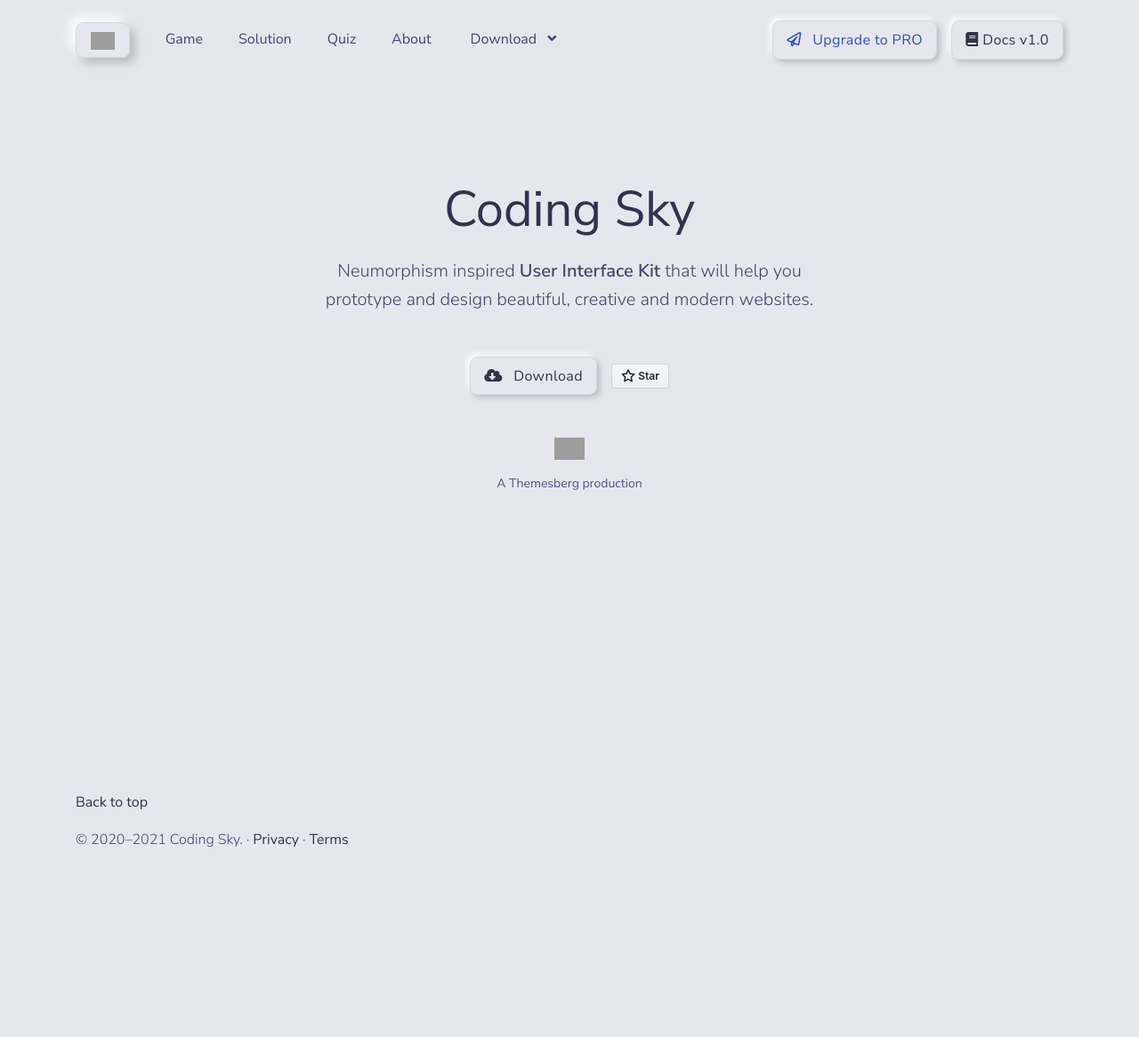
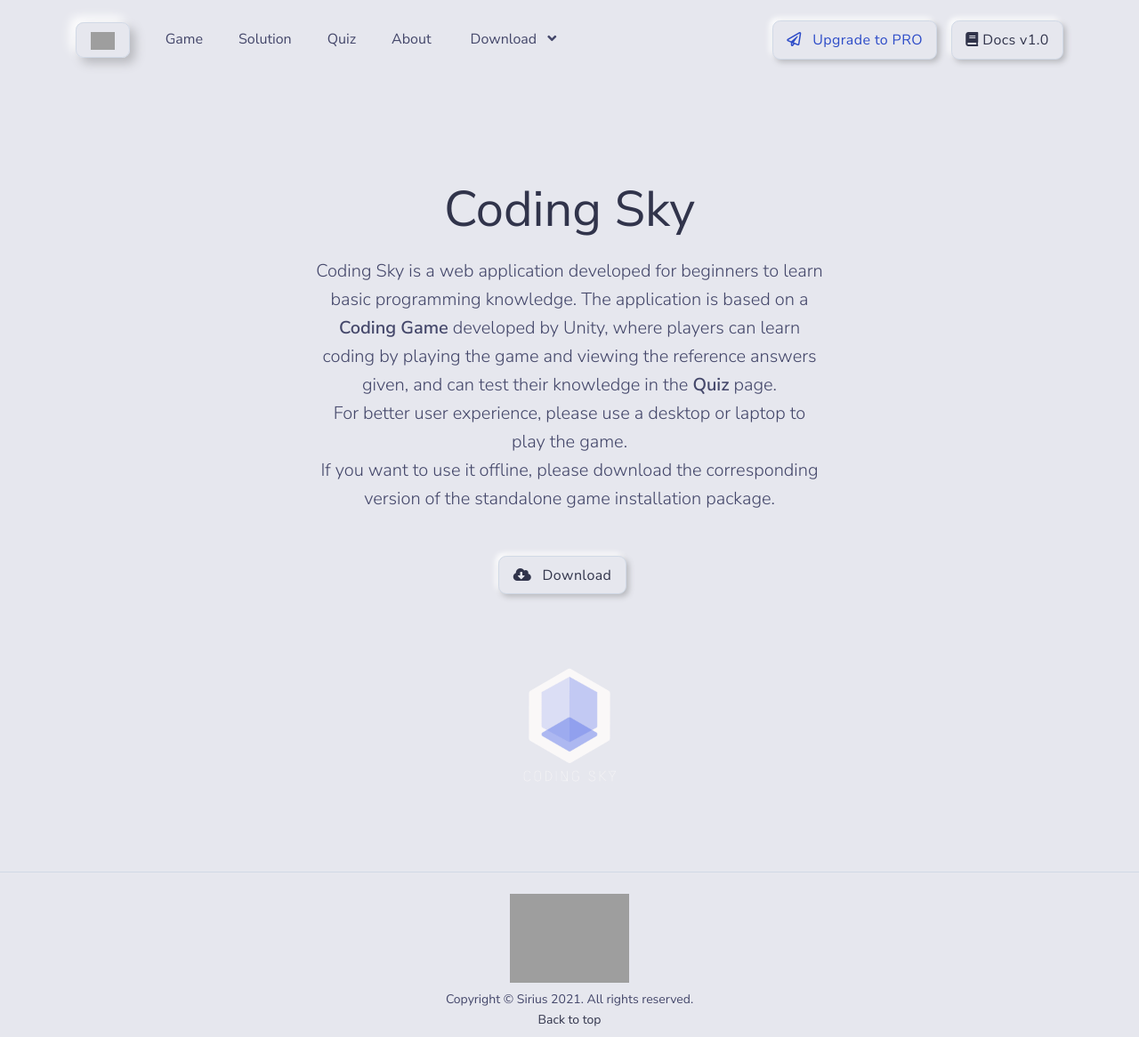
Before and after one commit to Siriusq/coding_sky, a Django app: page / in a window 1280 px wide. Shown: the whole page at 89% size. Before the commit the page ends 952 px from the top, so only its background shows below. Run offline with Django 3.2, Linux system fonts and the light colour scheme; some libraries are stand-ins or nearby versions; grey boxes are pictures that could not be loaded.

Commit message:
Footer Added

```diff
--- a/coding/templates/coding/base.html
+++ b/coding/templates/coding/base.html
@@ -115,20 +115,28 @@
                     {% block body_block %}{% endblock %}
                 </div>
             </section>
+        </main>
 
-
-
-
-                <br/><br/><br/><br/><br/><br/><br/><br/><br/><br/><br/><br/>
-        {#        <-- FOOTER -->#}
-                <footer class="container">
-                    <p class="float-end"><a href="#">Back to top</a></p>
-                    <p>&copy; 2020–2021 Coding Sky. &middot; <a href="#">Privacy</a> &middot; <a href="#">Terms</a></p>
-                </footer>
-
-            </main>
-
-
+        {#     <-- FOOTER -->#}
+        <footer class="d-flex pb-2 pt-3 pt-md-4 border-top border-light bg-primary">
+            <div class="container">
+                 <div class="row">
+                    <div class="col">
+                        <a href="https://github.com/Siriusq" target="_blank" class="d-flex justify-content-center">
+                            <img src="{% static 'img/large/logo1.svg' %}" height="100" class="mb-2" alt="Themesberg Logo">
+                        </a>
+                        <div class="d-flex text-center justify-content-center align-items-center" role="contentinfo">
+                            <p class="font-weight-normal font-small mb-0">Copyright © Sirius
+                                <span class="current-year">2021</span>. All rights reserved.
+                            </p>
+                        </div>
+                        <div class="d-flex text-center justify-content-center align-items-center" role="contentinfo">
+                            <p class="font-weight-normal font-small mb-0"><a href="#">Back to top</a></p>
+                        </div>
+                    </div>
+                </div>
+            </div>
+        </footer>
 
 
     <!-- JS -->
--- a/coding/templates/coding/index.html
+++ b/coding/templates/coding/index.html
@@ -11,16 +11,19 @@
         <h1 class="display-2 mb-3">
             Coding Sky
         </h1>
-        <p class="lead px-md-6 mb-5">Neumorphism inspired <strong>User Interface Kit</strong> that will help you prototype and design beautiful, creative and modern websites.</p>
+        <p class="lead px-md-6 mb-5">
+            Coding Sky is a web application developed for beginners to learn basic programming knowledge.
+            The application is based on a <strong>Coding Game</strong> developed by Unity, where players can learn coding by playing the game and viewing the reference answers given, and can test their knowledge in the <strong>Quiz</strong> page.
+            <br>
+            For better user experience, please use a desktop or laptop to play the game.
+            <br>
+            If you want to use it offline, please download the corresponding version of the standalone game installation package.
+        </p>
         <div class="d-flex flex-column flex-wrap flex-md-row justify-content-md-center mb-5">
-            <a href="https://themesberg.com/product/ui-kits/neumorphism-ui" target="_blank" class="btn btn-primary mb-3 mb-lg-0 mr-3"><i class="fas fa-cloud-download-alt mr-2"></i> Download</a>
-            <div class="mt-2">
-                <a class="github-button" href="https://github.com/themesberg/neumorphism-ui" data-color-scheme="no-preference: dark; light: light; dark: light;" data-icon="octicon-star" data-size="large" data-show-count="true" aria-label="Star themesberg/neumorphism-ui on GitHub">Star</a>
-            </div>
+            <a href="#" target="_blank" class="btn btn-primary mb-3 mb-lg-0 mr-3"><i class="fas fa-cloud-download-alt mr-2"></i> Download</a>
         </div>
-        <a href="https://themesberg.com" target="_blank" class="d-flex align-items-center justify-content-center flex-column">
-            <img src="./assets/img/themesberg.svg" height="25" class="mb-3" alt="Themesberg Logo">
-            <span class="text-muted font-small">A Themesberg production</span>
+        <a href="https://github.com/Siriusq" target="_blank" class="d-flex align-items-center justify-content-center flex-column">
+            <img src="{% static 'img/large/logo_transparent.png' %}" height="200" class="mb-3" alt="Coding Sky Logo">
         </a>
     </div>
 </div>
```
Also changed, not shown: coding/static/img/large/logo.png (added), coding/static/img/large/logo.svg (added), coding/static/img/large/logo1.svg (added), coding/static/img/large/logo_transparent.png (added).
